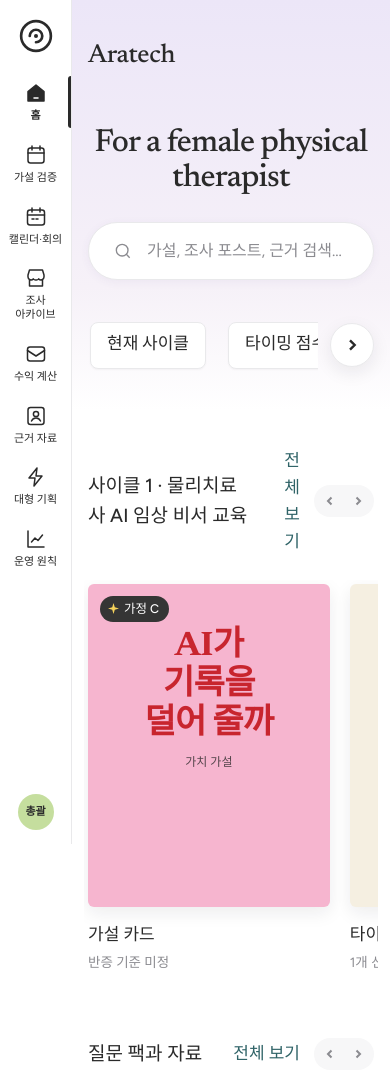
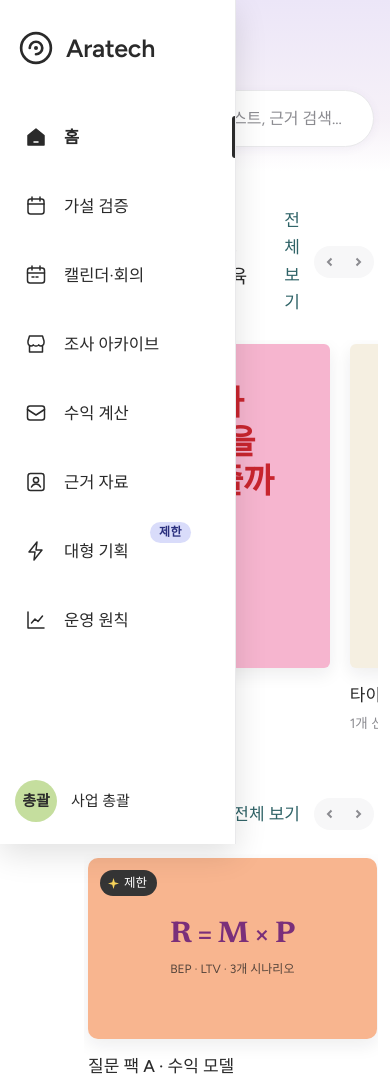
Before and after one commit to bmti-official/Aratech, a plain HTML site: page site/index.html in a window 390 px wide. Shown: the top 1091 px of the page. Drawn offline with Linux system fonts and the light colour scheme.

Commit message:
[작업] 화면 수정: 사이드바 호버로 열기, 홈 상단 정리
- 사이드바: 아이콘만 보이는 좁은 막대로 두고 커서를 올리거나 키보드로 들어가면 펼침
- 홈: "For a female physical therapist" 문구, 추천 단어 칩, 좌우 장식 카드 제거
- 검색창을 "Aratech" 오른쪽에 길게 배치하고 아래 내용을 위로 올림
check_data.py: 오류 0건, 경고 2건 (S004 url·확인일 없음, 기존 경고)

Co-Authored-By: Claude Opus 5.5 <noreply@anthropic.com>

```diff
--- a/site/index.html
+++ b/site/index.html
@@ -53,12 +53,13 @@ button{font:inherit;cursor:pointer;color:inherit}
 .small{font-size:13.5px}
 
 /* shell */
-.app{display:grid;grid-template-columns:236px minmax(0,1fr);min-height:100vh}
-.rail{position:sticky;top:0;height:100vh;border-right:1px solid var(--line);background:var(--surface);display:flex;flex-direction:column;padding:28px 0 22px}
-.brand{display:flex;align-items:center;gap:12px;padding:0 26px 44px;font-family:var(--f-body);font-weight:600;font-size:25px;letter-spacing:-.01em}
+.app{min-height:100vh;padding-left:72px}
+.rail{position:fixed;left:0;top:0;z-index:50;width:72px;height:100vh;overflow:hidden;white-space:nowrap;border-right:1px solid var(--line);background:var(--surface);display:flex;flex-direction:column;padding:28px 0 22px;transition:width .18s ease,box-shadow .18s ease}
+.rail:hover,.rail:focus-within{width:236px;box-shadow:0 10px 30px rgb(0 0 0 / .12)}
+.brand{display:flex;align-items:center;gap:12px;padding:0 18px 44px;font-family:var(--f-body);font-weight:600;font-size:25px;letter-spacing:-.01em}
 .brand svg{width:36px;height:36px}
 .nav{display:flex;flex-direction:column;gap:clamp(2px,2.2vh,26px)}
-.nav a{position:relative;display:flex;align-items:center;gap:16px;padding:12px 26px;color:var(--fg);text-decoration:none;font-size:16.5px}
+.nav a{position:relative;display:flex;align-items:center;gap:16px;padding:12px 24px;color:var(--fg);text-decoration:none;font-size:16.5px}
 .nav a svg{width:24px;height:24px;flex:none;stroke:currentColor;fill:none;stroke-width:1.5;stroke-linejoin:round;stroke-linecap:round}
 .nav a:hover{background:var(--panel)}
 .nav a[aria-current="page"]{font-weight:600}
@@ -66,7 +67,7 @@ button{font:inherit;cursor:pointer;color:inherit}
 .nav a[aria-current="page"] svg .cut{stroke:var(--surface)}
 .nav a[aria-current="page"]::after{content:"";position:absolute;right:-1px;top:4px;bottom:4px;width:4px;border-radius:3px 0 0 3px;background:var(--fg)}
 .nav .pro{position:absolute;left:150px;top:-4px}
-.me{margin-top:auto;display:flex;align-items:center;gap:14px;padding:0 28px}
+.me{margin-top:auto;display:flex;align-items:center;gap:14px;padding:0 15px}
 .av{width:42px;height:42px;border-radius:50%;display:grid;place-items:center;font-weight:600;font-size:15px;color:#2B2B2B;flex:none}
 
 main{min-width:0}
@@ -116,13 +117,10 @@ main{min-width:0}
 .pro{display:inline-block;background:var(--pro-bg);color:var(--pro-fg);border-radius:999px;padding:1px 9px;font-size:12px;font-weight:700;letter-spacing:.04em}
 
 /* hero */
-.hero{position:relative;background:linear-gradient(180deg,var(--hero-a) 0%,var(--hero-b) 70%,var(--bg) 100%);padding-block:36px 40px}
+.hero{position:relative;background:linear-gradient(180deg,var(--hero-a) 0%,var(--hero-b) 70%,var(--bg) 100%);padding-block:28px 24px}
 .hero .title{font-family:var(--f-display);font-size:clamp(26px,2.6vw,36px);font-weight:500;letter-spacing:-.015em}
-.hero-stage{position:relative;display:flex;flex-direction:column;align-items:center;gap:26px;padding:clamp(48px,9vw,120px) 0 clamp(40px,6vw,90px)}
-.hero-stage h1{font-size:clamp(32px,4.4vw,60px);font-weight:500;text-align:center;letter-spacing:-.025em;line-height:1.1;max-width:22ch}
-.hero-stage .search{width:min(100%,740px);flex:none;box-shadow:0 2px 10px rgb(80 60 140 / .06)}
-.float{position:absolute;box-shadow:0 10px 26px rgb(40 30 80 / .14);border-radius:8px;color:var(--t-ink);display:grid;place-items:center;text-align:center;font-family:var(--f-display);font-weight:700;line-height:1.1}
-@media (max-width:1280px){.float{display:none}}
+.hero-top{display:flex;align-items:center;gap:20px 40px;flex-wrap:wrap}
+.hero-top .search{flex:1;max-width:none;min-width:min(100%,260px);box-shadow:0 2px 10px rgb(80 60 140 / .06)}
 
 /* cards / panels */
 .panel{background:var(--surface);border:1px solid var(--line);border-radius:16px;padding:24px}
@@ -278,24 +276,7 @@ ul.plain,ol.plain{margin:0;padding-left:22px;display:flex;flex-direction:column;
 .formula{font-family:ui-monospace,Menlo,monospace;font-size:14px;background:var(--panel);border-radius:12px;padding:18px 20px;line-height:1.9;white-space:pre;overflow-x:auto}
 .legend{display:flex;gap:10px 18px;flex-wrap:wrap;align-items:center;font-size:14px;color:var(--muted)}
 
-/* sidebar stays on the left at every width; it only narrows */
-@media (max-width:1000px){
-  .app{grid-template-columns:200px minmax(0,1fr)}
-  .brand{font-size:20px;padding:0 20px 32px}
-  .nav a{padding:11px 20px;gap:12px;font-size:15.5px}
-  .nav .pro{left:118px}
-  .me{padding:0 20px}
-}
-@media (max-width:640px){
-  .app{grid-template-columns:72px minmax(0,1fr)}
-  .rail{padding:18px 0 14px}
-  .brand{justify-content:center;padding:0 0 18px}
-  .brand span,.nav .pro,.me span:last-child{display:none}
-  .nav{gap:2px;overflow-y:auto}
-  .nav a{flex-direction:column;gap:4px;padding:9px 4px;font-size:11px;line-height:1.25;text-align:center;word-break:keep-all}
-  .me{justify-content:center;padding:0}
-  .me .av{width:36px;height:36px;font-size:11px}
-}
+/* sidebar: icon rail at every width, opens on hover or keyboard focus */
 @media (max-width:860px){
   .row{gap:20px}
   .cal > div{min-height:96px;padding:8px}
@@ -340,32 +321,12 @@ ul.plain,ol.plain{margin:0;padding-left:22px;display:flex;flex-direction:column;
   <!-- HOME -->
   <div class="view" id="v-home">
     <div class="hero inner">
-      <div class="title">Aratech</div>
-      <div class="hero-stage">
-        <div class="float" style="left:2%;top:2%;width:150px;height:190px;background:var(--t-pink);transform:rotate(-8deg);font-size:22px;padding:14px">가설은<br>한 번에<br>하나</div>
-        <div class="float" style="right:1%;top:6%;width:210px;height:130px;background:var(--t-orange);transform:rotate(8deg);font-size:26px;color:#fff">반증 기준<br>K%p</div>
-        <div class="float" style="left:4%;bottom:-2%;width:200px;height:118px;background:var(--t-cream);transform:rotate(3deg);font-size:18px">7일 사이클<br><span style="font-size:13px;font-weight:500">확정 · 준비 · 수집 · 판정</span></div>
-        <div class="float" style="right:5%;bottom:-6%;width:140px;height:180px;background:var(--t-green);transform:rotate(-12deg);font-size:20px">근거<br>A · B · C</div>
-        <h1>For a female physical therapist</h1>
+      <div class="hero-top">
+        <div class="title">Aratech</div>
         <form class="search" role="search" onsubmit="event.preventDefault();goSearch('#q')">
           <svg><use href="#srch"/></svg>
           <input id="q" placeholder="가설, 조사 포스트, 근거 검색…" aria-label="검색">
         </form>
-      </div>
-      <div class="chipbar">
-        <div class="chips" id="home-chips">
-          <a class="chip" href="#hypothesis">현재 사이클</a>
-          <a class="chip" href="#hypothesis">타이밍 점수</a>
-          <a class="chip" href="#calendar">주간 회의</a>
-          <a class="chip" href="#archive">경쟁사</a>
-          <a class="chip" href="#archive">유사 모델</a>
-          <a class="chip" href="#archive">벤치마크</a>
-          <a class="chip" href="#calc">수익 계산</a>
-          <a class="chip" href="#evidence">근거 등급</a>
-          <a class="chip" href="#plan">질문 팩</a>
-          <a class="chip" href="#rules">공개 범위</a>
-        </div>
-        <button class="roundnav" type="button" aria-label="칩 더 보기" data-scroll="#home-chips"><svg><use href="#gt"/></svg></button>
       </div>
     </div>
 
```
